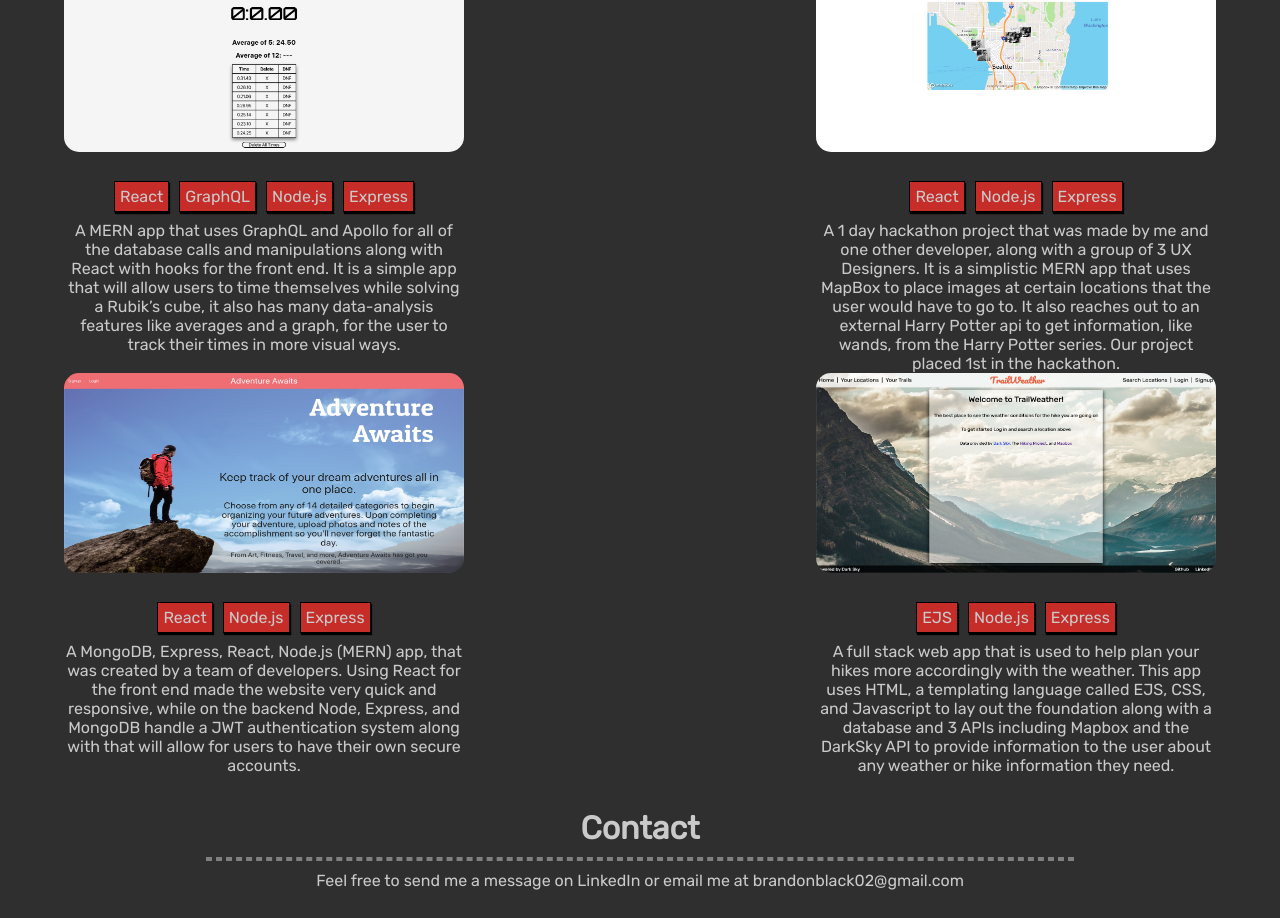
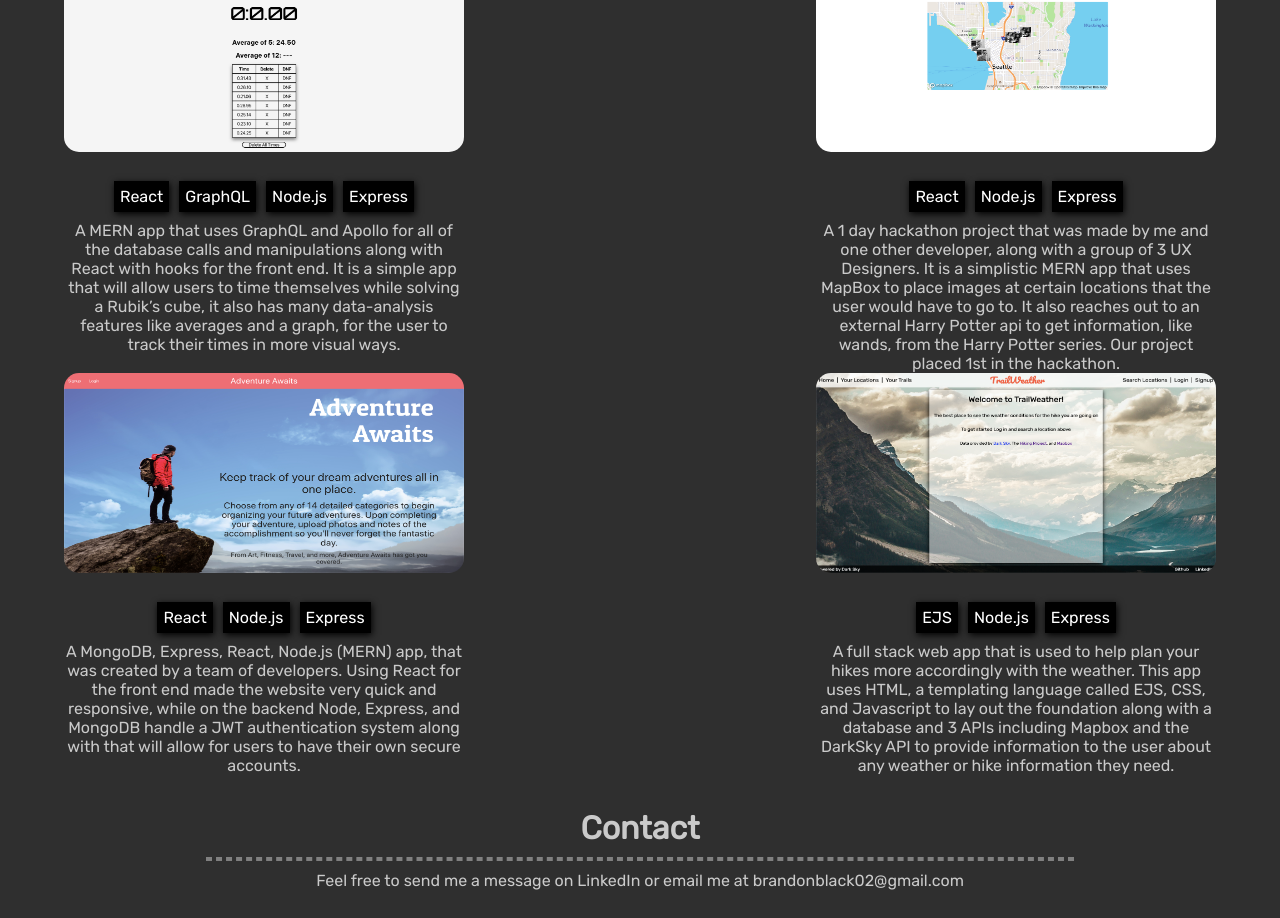
Before and after one commit to Brandon205/Portfolio, a React (Create React App) app: page / in a window 1280 px wide. Shown: the part 1193-2111 px from the top of the page. Built offline with nearby package versions, Linux system fonts and the light colour scheme; the HTML template or start-up script is replaced by a standard one.

Commit message:
Project button styling

```diff
--- a/src/App.css
+++ b/src/App.css
@@ -222,22 +222,21 @@ hr {
 
 .button {
   font-size: 1.25em;
-  font-weight: bold;
   margin: 15px auto;
   display: inline;
   border: 1px solid black;
-  background-color: grey;
+  background-color: black;
   box-shadow: 1px 2px 1px black;
   padding: 7px;
 }
 
 .button:hover {
-  background-color: darkgrey;
+  background-color: rgb(17, 17, 17);
 }
 
 .button a {
   text-decoration: none;
-  color: black;
+  color: white;
   font-size: 1.1em;
 }
 
@@ -250,9 +249,10 @@ hr {
 .frameworks p {
   margin: 0 5px;
   display: inline;
+  color: white;
   border: 1px solid black;
-  background-color: #C62D29;
-  box-shadow: 1px 2px 1px black;
+  background-color: black;
+  box-shadow: 1px 2px 7px black;
   padding: 5px;
 }
 
```
